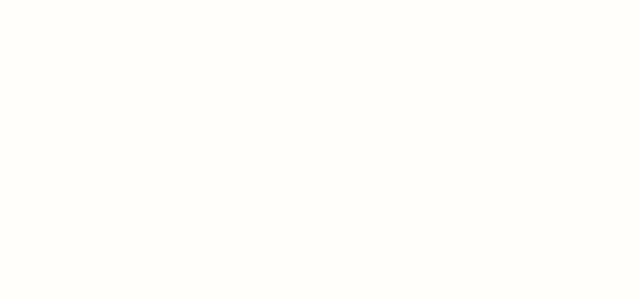
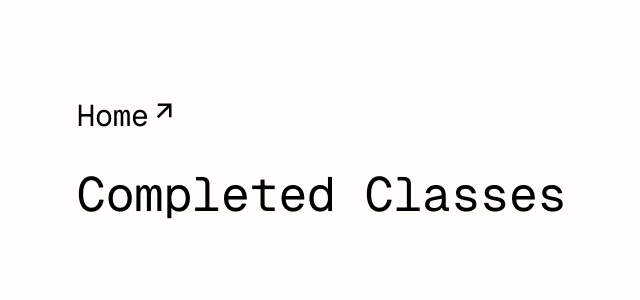
Before and after one commit to jealouscase/hosterweis, a Next.js app: page /learn in a window 1280 px wide. Shown: the top 300 px of the page, without its empty margins (19-659 px from the left). Built offline with nearby package versions, Linux system fonts and the light colour scheme.

Commit message:
dynamic back button

```diff
--- a/app/create/page.js
+++ b/app/create/page.js
@@ -2,6 +2,7 @@
 import HomeLink from "@/components/HomeLink";
 import PageWrapper from "@/components/PageWrapper";
 import Image from "next/image";
+import Link from "next/link";
 import { useState } from "react";
 
 const Page = () => {
@@ -72,7 +73,12 @@ const Page = () => {
     }
 
     return (
-        <PageWrapper pageTitle={"Creative Portfolio"}>
+        <div className="p-24 text-3xl max-sm:text-xl max-sm:p-10">
+            {visible ? <button href={"/"} className="text-3xl hover:underline">Back<span className="inline-flex hover:underline" onClick={() => setVisible((prevVisible) => !prevVisible)}><svg className="with-icon_icon__MHUeb" data-testid="geist-icon" fill="none" height="40" shapeRendering="geometricPrecision" stroke="currentColor" strokeWidth="2" viewBox="0 0 24 24" width="40" style={{color:"currentColor", width:"30px", height:"30px"}}><path d="M7 17L17 7"></path><path d="M7 7h10v10"></path></svg></span></button>
+                     : <HomeLink /> }
+            <br></br><br></br>
+            <h1 className="text-5xl">{"Creative Portfolio"}</h1>
+            <br></br>
             {visible
             ?
                 <div className="">
@@ -113,7 +119,7 @@ const Page = () => {
             }
             <br></br><br></br>
             <p>Need design work done? Reach out at henryosterweis@gmail.com</p>
-        </PageWrapper>
+        </div>
     );
 }
 
--- a/app/learn/page.js
+++ b/app/learn/page.js
@@ -1,8 +1,10 @@
+import PageWrapper from "@/components/PageWrapper";
+
 const Page = () => {
     return (
-        <div>
+        <PageWrapper pageTitle={"Completed Classes"}>
 
-        </div>
+        </PageWrapper>
     );
 }
 
```
